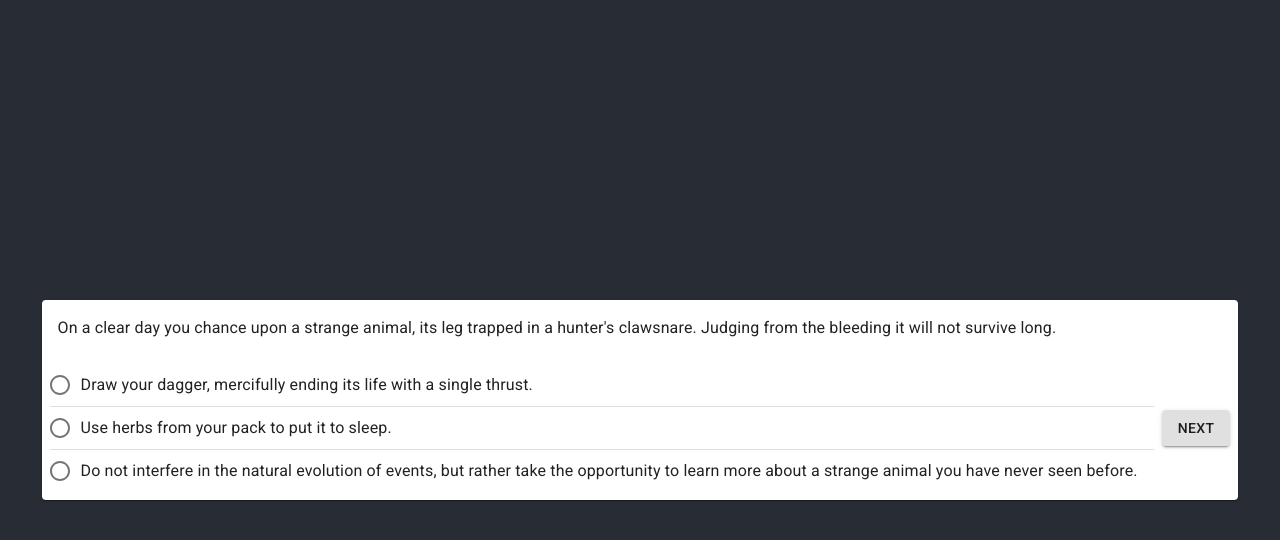
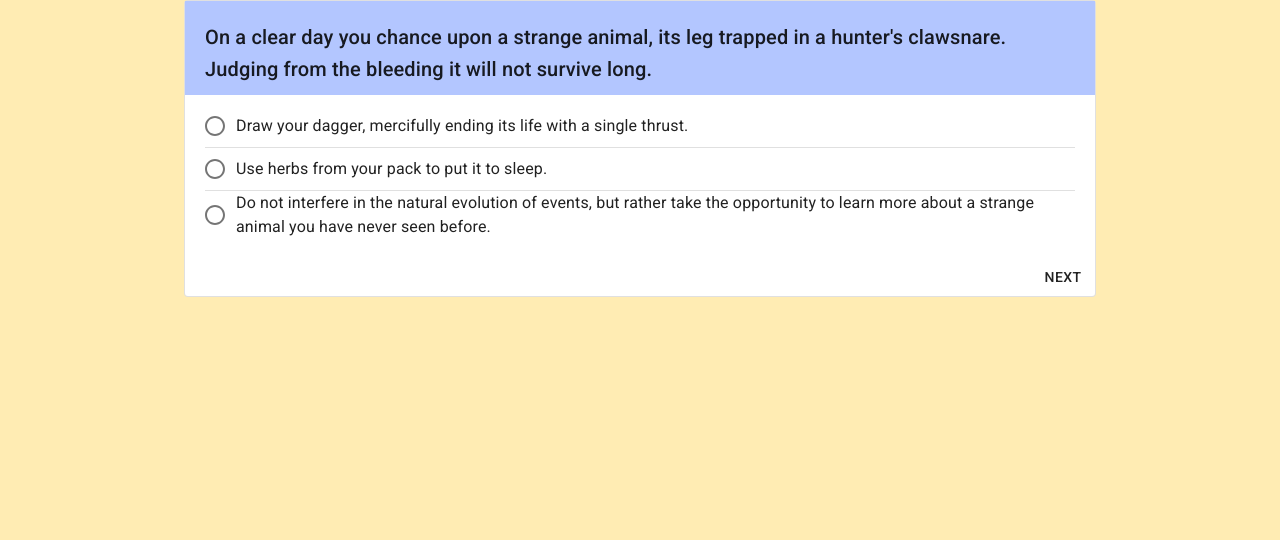
Before and after one commit to sinisterstuf/tes3chargen, a React (Create React App) app: page / in a window 1280 px wide. Shown: the top 540 px of the page. Built offline with nearby package versions, Linux system fonts and the light colour scheme.

Commit message:
Make the first PoC question look nicer
The first one had default styles, now I'm trying to tweak the styles a
bit to add space and use theme colours.

```diff
--- a/src/App.css
+++ b/src/App.css
@@ -1,8 +1,21 @@
 body {
-  background-color: #282c34;
+  background-color: #ffecb3;
+}
+
+.main {
   min-height: 100vh;
   display: flex;
   flex-direction: column;
-  align-items: center;
   justify-content: center;
 }
+
+.question-text {
+  padding: 20px;
+  padding-bottom: 10px;
+  background-color: #b3c6ff;
+}
+
+.question-choices {
+  padding: 20px;
+  padding-top: 10px;
+}
--- a/src/App.tsx
+++ b/src/App.tsx
@@ -12,7 +12,9 @@ import {
   Typography,
   CardActions,
   Divider,
-  Box
+  Box,
+  Paper,
+  Container
 } from '@material-ui/core';
 
 const theme = createMuiTheme({
@@ -35,16 +37,13 @@ const theme = createMuiTheme({
 const App: React.FC = () => {
   return (
     <ThemeProvider theme={theme}>
-      <Box>
-            <Card>
-              <CardContent>
-                <Typography>
+      <Container className="main" maxWidth="md">
+        <Paper variant="outlined" className="question">
+          <Typography className="question-text" variant="h6">
             On a clear day you chance upon a strange animal, its leg trapped in a hunter's clawsnare. Judging from the bleeding it will not survive long.
           </Typography>
-              </CardContent>
-              <CardActions>
-                <FormControl>
-                  <RadioGroup>
+          <FormControl component="fieldset">
+            <RadioGroup className="question-choices">
               <FormControlLabel value="strength" control={<Radio />} label="Draw your dagger, mercifully ending its life with a single thrust." />
               <Divider />
               <FormControlLabel value="magic" control={<Radio />} label="Use herbs from your pack to put it to sleep." />
@@ -52,10 +51,11 @@ const App: React.FC = () => {
               <FormControlLabel value="stealth" control={<Radio />} label="Do not interfere in the natural evolution of events, but rather take the opportunity to learn more about a strange animal you have never seen before." />
             </RadioGroup>
           </FormControl>
-                <Button variant="contained">Next</Button>
-              </CardActions>
-            </Card>
+          <Box display="flex" flexDirection="row-reverse">
+            <Button className="button">Next</Button>
           </Box>
+        </Paper>
+      </Container>
     </ThemeProvider>
   );
 }
```
Lines whose indentation alone changed are shown as unchanged.
